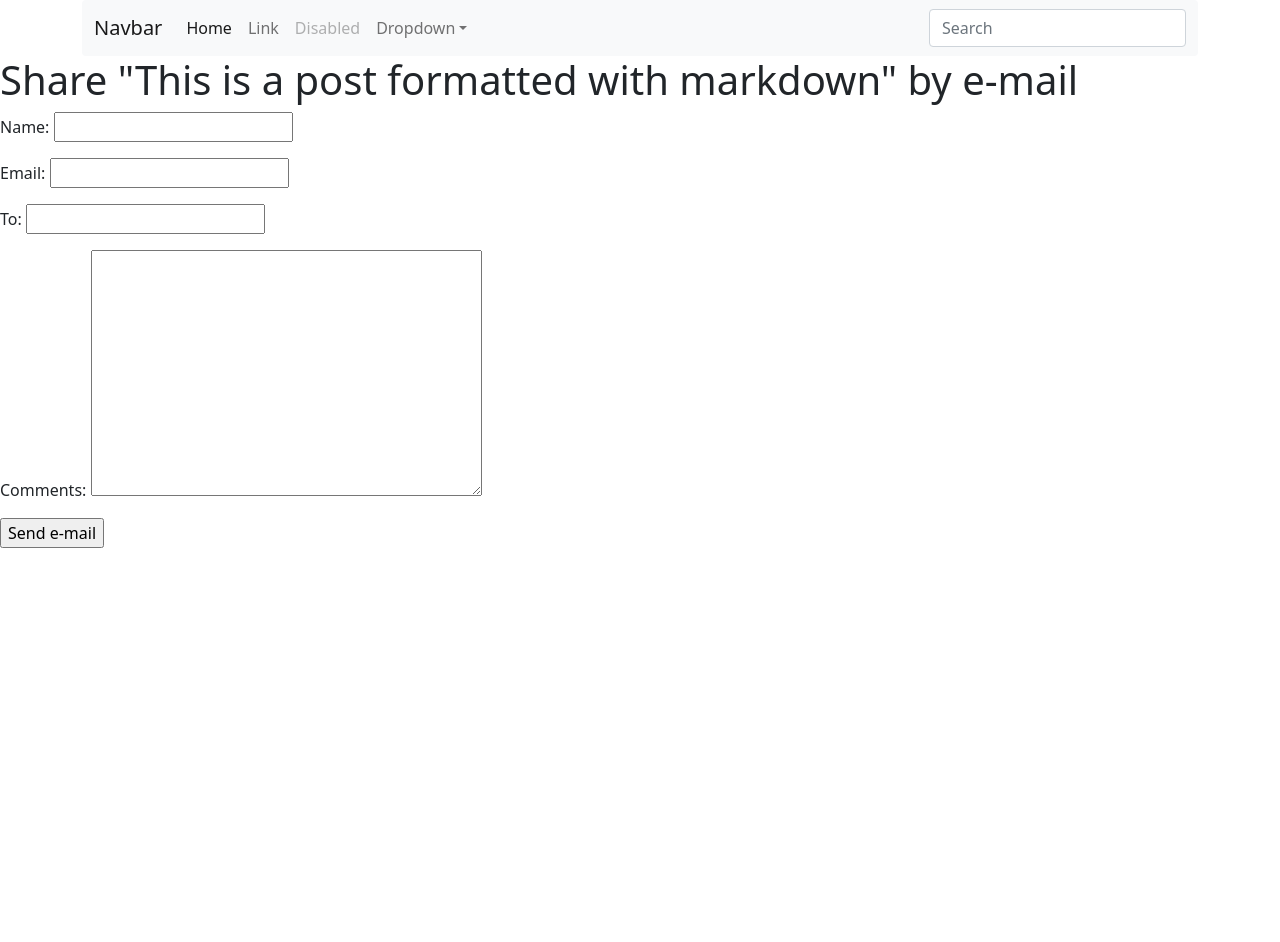
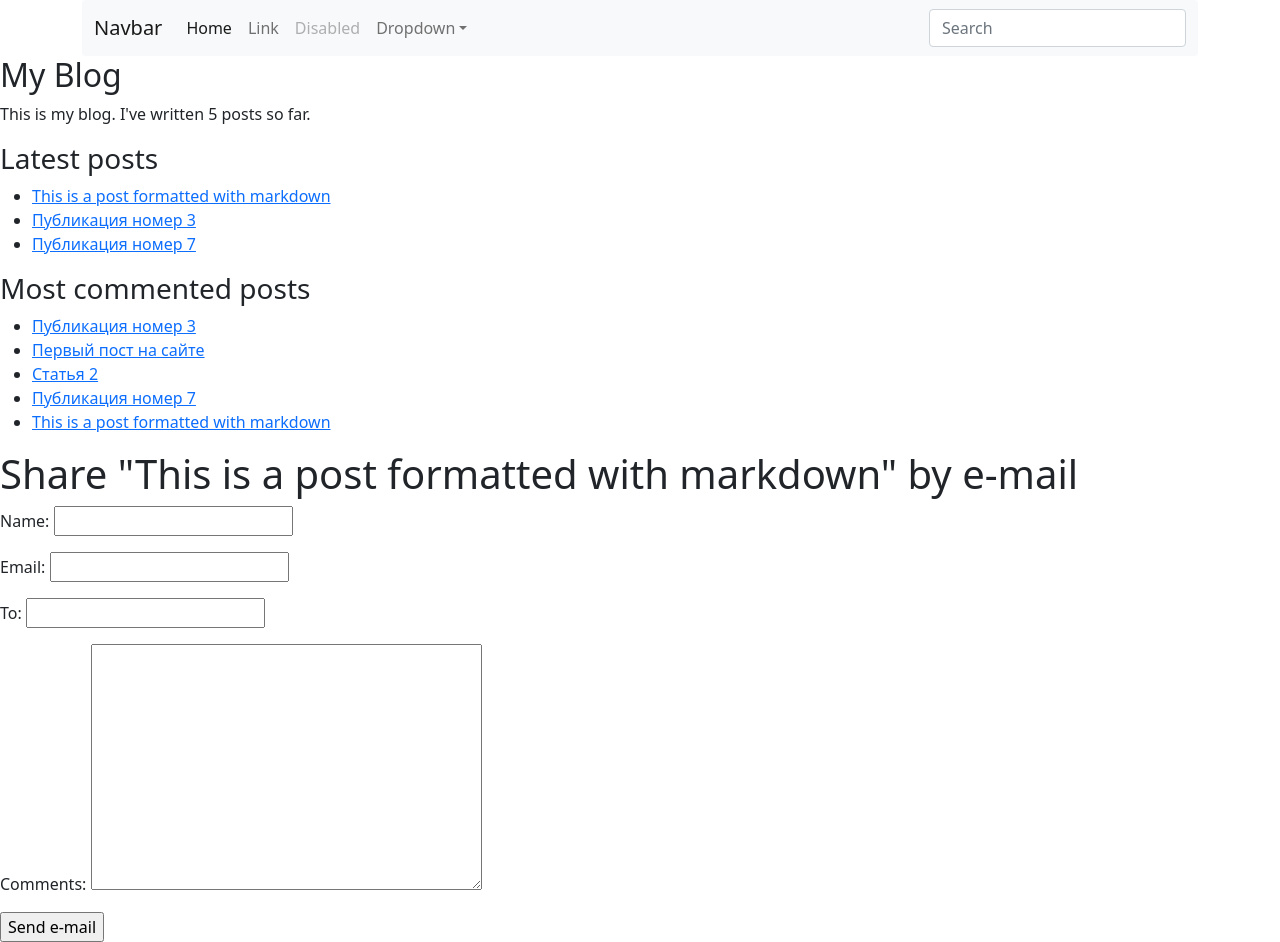
Before and after one commit to tchaikovski/site, a Django app: page /blog/5/share/ in a window 1280 px wide. Before the commit the page ends 548 px from the top, so only its background shows below. Run offline with Django 3.2, Linux system fonts and the light colour scheme; data comes from the database, SQL or seed files in the repository; both versions use the stored data as it was after the commit; parts of the project's set-up code (start-up, migrations or seed data) failed here and were passed over; some libraries are stand-ins or nearby versions.

Commit message:
Добавил плагин MarkDown

```diff
--- a/blog/templates/blog/post/detail.html
+++ b/blog/templates/blog/post/detail.html
@@ -1,4 +1,5 @@
 {% extends 'base.html' %}
+{% load blog_tags %}
 {% block title %}
     {{ post.title }}
 {% endblock %}
@@ -7,7 +8,7 @@
         <div class="col-lg-6 col-md-8 mx-auto">
             <h1 class="fw-light">{{ post.title }}</h1>
             <p class="lead text-muted">
-                {{ post.body|linebreaks }}
+                {{ post.body|markdown }}
 
                 <a href="{% url "blog:post_share" post.id %}">Share this post</a>
 
--- /dev/null
+++ b/blog/templates/blog/post/latest_posts.html
@@ -0,0 +1,5 @@
+<ul>
+    {% for post in latest_posts %}
+        <li><a href="{{ post.get_absolute_url }}">{{ post.title }}</a> </li>
+    {% endfor %}
+</ul>
--- a/blog/templates/blog/post/list.html
+++ b/blog/templates/blog/post/list.html
@@ -1,4 +1,5 @@
 {% extends 'base.html' %}
+{% load blog_tags %}
 {% block title %}
 My Blog
 {% endblock %}
@@ -36,7 +37,7 @@ My Blog
 
             <div class="card-body">
               <p class="card-text">
-              {{ post.body|truncatewords:10|linebreaks }}
+              {{ post.body|markdown|truncatewords_html:10 }}
               </p>
               <div class="d-flex justify-content-between align-items-center">
                 <div class="btn-group">
--- /dev/null
+++ b/blog/templatetags/blog_tags.py
@@ -0,0 +1,31 @@
+from django import template
+from ..models import Post
+from django.db.models import Count
+from django.utils.safestring import mark_safe
+import markdown
+
+register = template.Library()
+
+
+# Количество постов на сайте
+@register.simple_tag  # @register.simple_tag(name='my_tag') имя вызова  {% my_tag %}
+def total_posts():  # имя вызова {% total_posts %}
+    return Post.published.count()
+
+
+# Последние посты
+@register.inclusion_tag('blog/post/latest_posts.html')
+def show_latest_posts(count=5):
+    latest_posts = Post.published.order_by('-publish')[:count]
+    return {'latest_posts': latest_posts}
+
+
+# Статьи с наибольшик кол вом комметнов
+@register.simple_tag
+def get_most_commented_posts(count=5):
+    return Post.published.annotate(total_comments=Count('comments')).order_by('-total_comments')[:count]
+
+
+@register.filter(name='markdown')
+def markdown_format(text):
+    return mark_safe(markdown.markdown(text))
--- a/mysite/settings.py
+++ b/mysite/settings.py
@@ -29,7 +29,6 @@ ALLOWED_HOSTS = []
 
 
 # Application definition
-
 INSTALLED_APPS = [
     'django.contrib.admin',
     'django.contrib.auth',
@@ -39,6 +38,7 @@ INSTALLED_APPS = [
     'django.contrib.staticfiles',
     'blog.apps.BlogConfig',
     'taggit'
+
 ]
 
 MIDDLEWARE = [
--- a/templates/base.html
+++ b/templates/base.html
@@ -1,4 +1,6 @@
+{% load blog_tags %}
 {% load static %}
+
 <!DOCTYPE html>
 <html lang="ru">
 <head>
@@ -47,7 +49,20 @@
 
     </div>
 
+<h2>My Blog</h2>
+{#    <p>This is my blog. I've written {% my_tag %} posts so far.</p> в идщп ефпы ьщжно переназвать функцию#}
+    <p>This is my blog. I've written {% total_posts %} posts so far.</p>
+<h3>Latest posts</h3>
+    {% show_latest_posts 3 %}
 
+
+<h3>Most commented posts</h3>
+{% get_most_commented_posts as most_commented_posts %}
+<ul>
+    {% for post in most_commented_posts %}
+        <li><a href="{{ post.get_absolute_url }}">{{ post.title }}</a> </li>
+    {% endfor %}
+</ul>
     {% block content %}
 <section class="py-5 text-center container">
     <div class="row py-lg-5">
@@ -63,6 +78,7 @@
   </section>
 
 {% endblock content %}
+
 </main>
 </body>
 </html>
```
Also changed, not shown: blog/templatetags/__init__.py (added), db.sqlite3.
